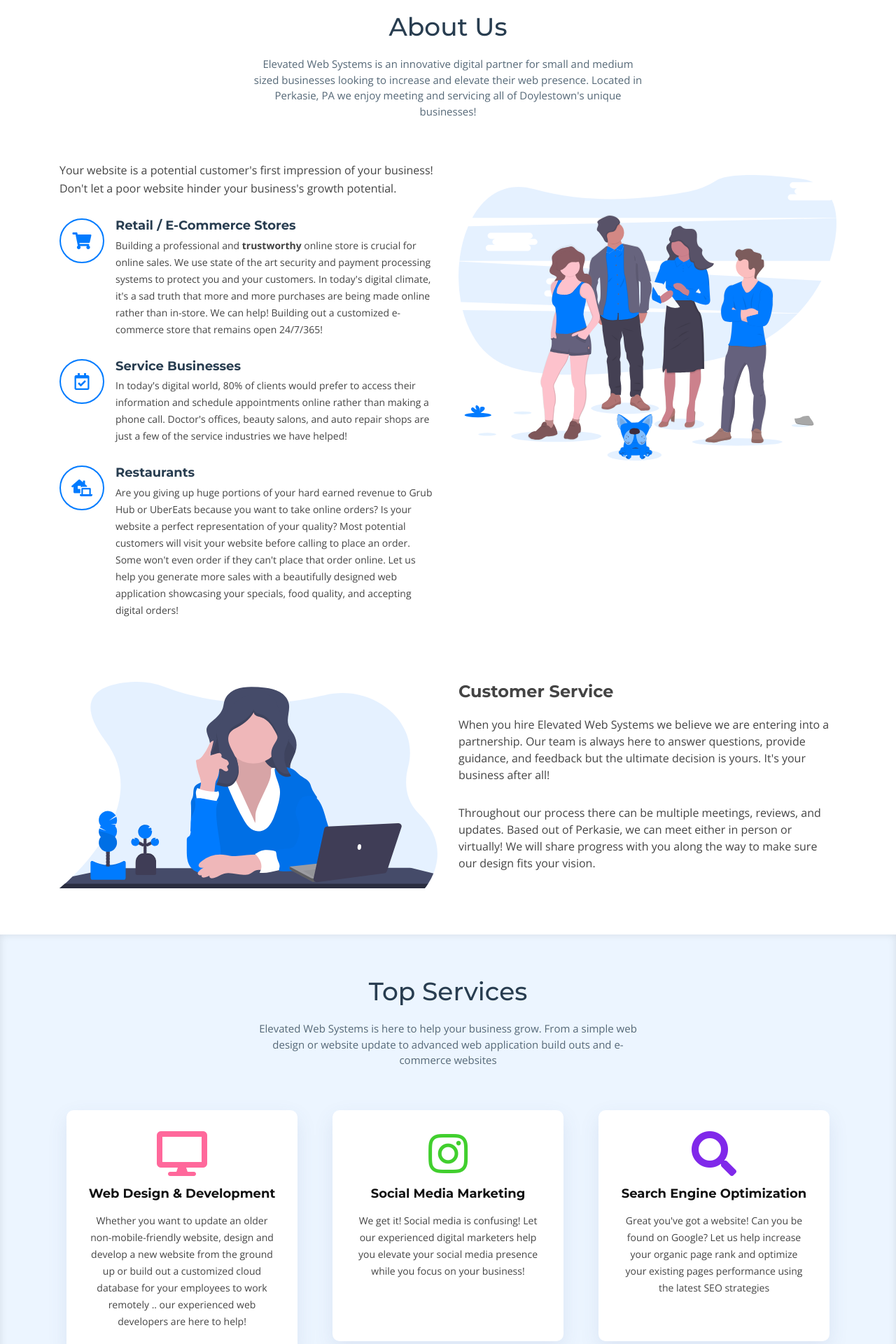
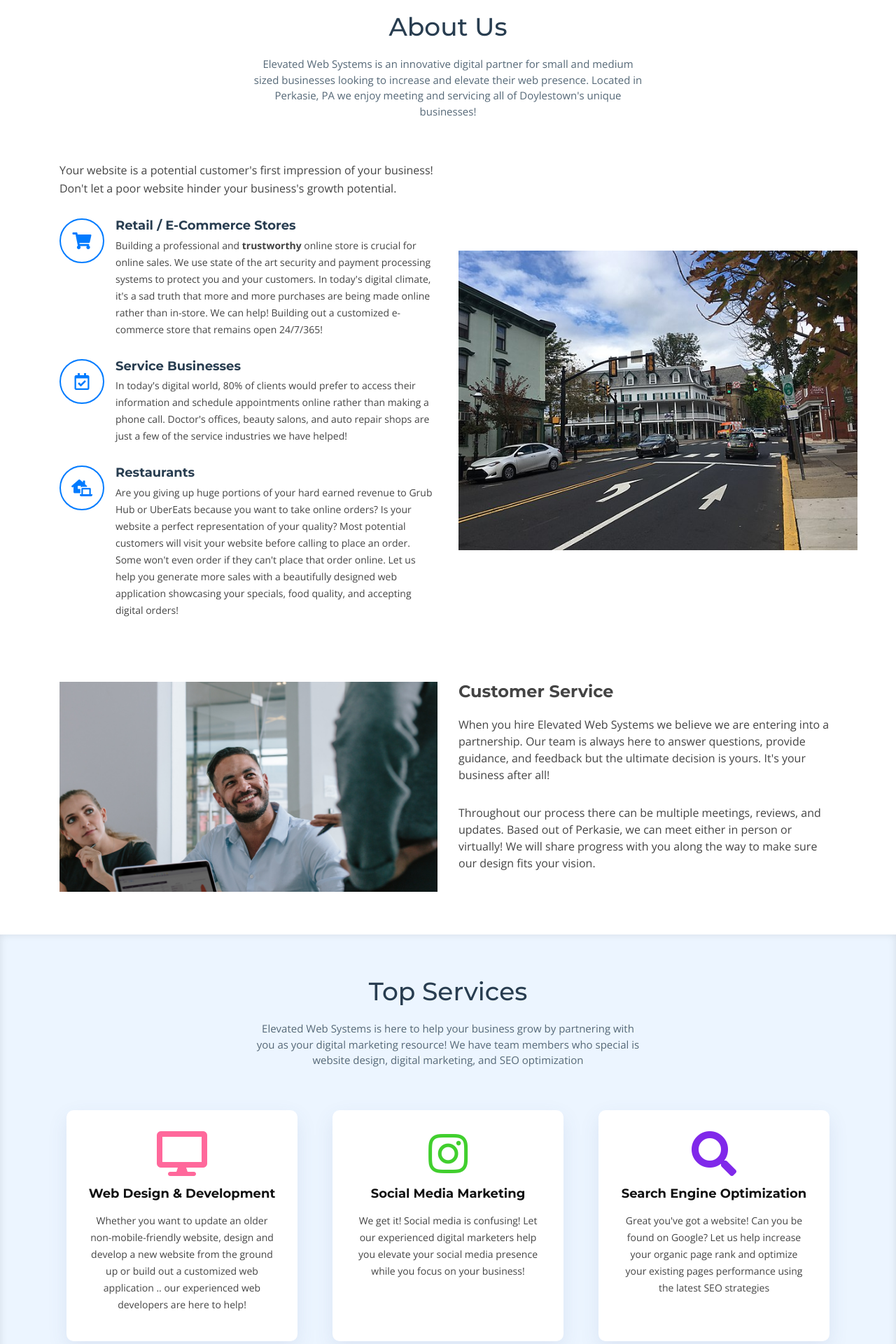
Before and after one commit to jtangir87/elevatedws, a Django app: page /doylestown-website-design in a window 1280 px wide. Shown: the part 677-2597 px from the top of the page at 70% size. Run offline with Django 3.2, Linux system fonts and the light colour scheme; some libraries are stand-ins or nearby versions.

Commit message:
seo improvements

```diff
--- a/templates/pages/local/doylestown.html
+++ b/templates/pages/local/doylestown.html
@@ -76,13 +76,13 @@
           </div>
 
           <div class="col-lg-6 background order-lg-2" data-aos="zoom-in">
-            <img src="{% static 'assets/img/about-img.svg' %}" class="img-fluid" alt="">
+            <img src="{% static 'img/local/doylestown-pa-main-street.jpg' %}" class="img-fluid" alt="doylestown, pa main street street view of businesses and town" style="position: absolute; top:0; bottom:0;margin:auto;">
           </div>
         </div>
 
         <div class="row about-extra">
           <div class="col-lg-6" data-aos="fade-right">
-            <img src="{% static 'assets/img/about-extra-1.svg' %}" class="img-fluid" alt="">
+            <img src="{% static 'img/local/doylestown-customer-service.png' %}" class="img-fluid" alt="doylestown business meeting with happy clients">
           </div>
           <div class="col-lg-6 pt-5 pt-lg-0" data-aos="fade-left">
             <h4>Customer Service</h4>
@@ -104,7 +104,7 @@
 
         <header class="section-header">
           <h3>Top Services</h3>
-          <p>Elevated Web Systems is here to help your business grow. From a simple web design or website update to advanced web application build outs and e-commerce websites</p>
+          <p>Elevated Web Systems is here to help your business grow by partnering with you as your digital marketing resource! We have team members who special is website design, digital marketing, and SEO optimization</p>
         </header>
 
         <div class="row justify-content-center">
@@ -114,7 +114,7 @@
               <div class="icon"><i class="fas fa-desktop" style="color: #ff689b;"></i></div>
               <h2 class="title"><a href="">Web Design & Development</a></h2>
               <p class="description">Whether you want to update an older non-mobile-friendly website, design and develop a new website from the ground up or build out a customized
-              cloud database for your employees to work remotely .. our experienced web developers are here to help! </p>
+              web application .. our experienced web developers are here to help! </p>
             </div>
           </div>
           <div class="col-md-6 col-lg-4" data-aos="zoom-in" data-aos-delay="200">
```
Also changed, not shown: elevatedws/static/img/local/doylestown-customer-service.png (added), elevatedws/static/img/local/doylestown-pa-main-street.jpg (added).
